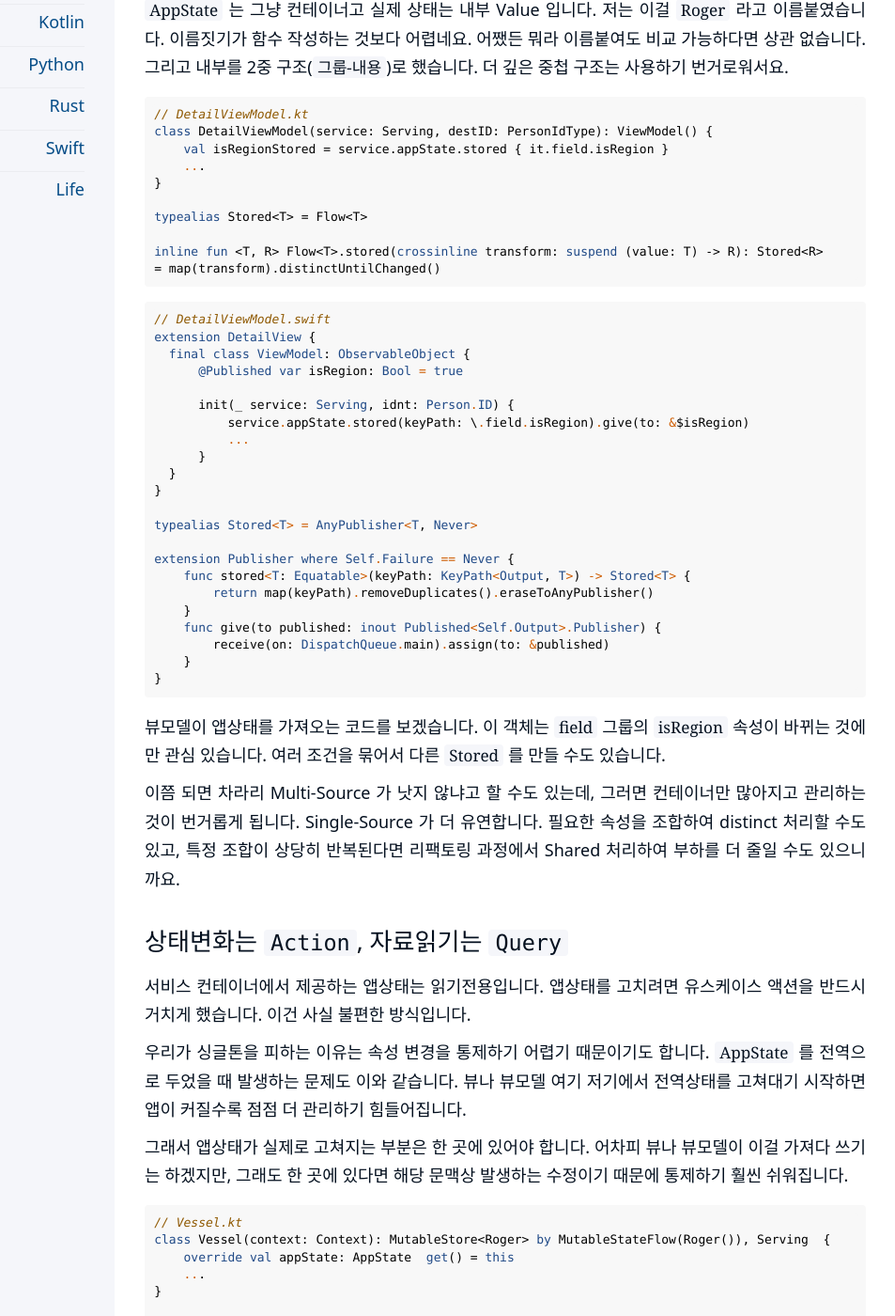
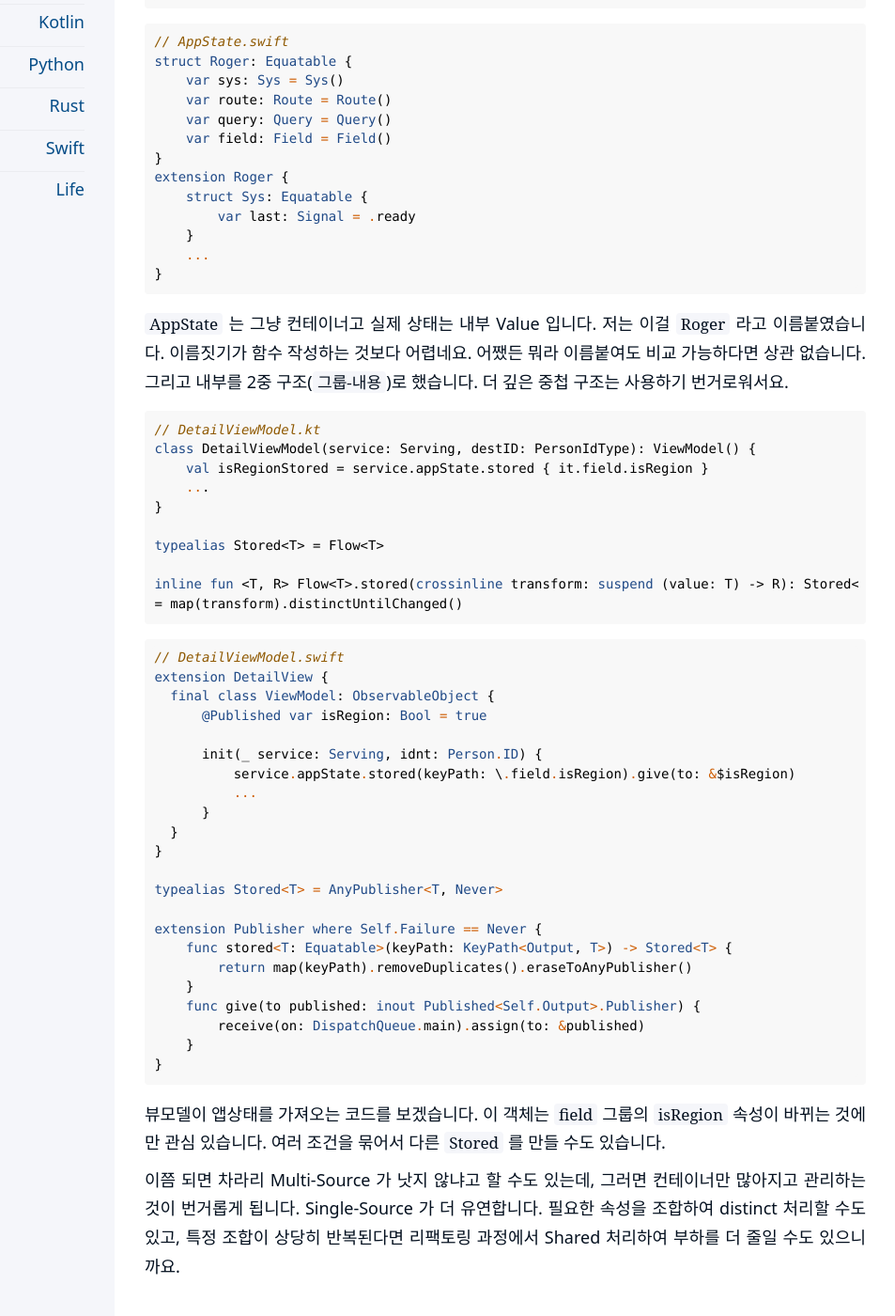
Before and after one commit to kiroshin/kiroshin.github.io, a Jekyll site: the page built from _posts/2024-07-22-hello-pure.md, in a window 1280 px wide and 1400 px high, scrolled down 6880 px. Shown: the whole window at 94% size, without its empty margins (198-1151 px from the left). Built offline with Jekyll 4.4.1, drawn with Linux system fonts in a browser that asks for light colours.

Commit message:
Update _variables.scss

```diff
--- a/_sass/_variables.scss
+++ b/_sass/_variables.scss
@@ -11,7 +11,7 @@
 $radius-tiny-size: 4px;
 $radius-small-size: 8px;
 $radius-half: 50%;
-$text-font-size-code: 13px;
+$text-font-size-code: 14px;
 $text-font-size-small: 17px;
 $text-font-size-medium: 18px;
 $text-font-size-large: 19px;
@@ -21,9 +21,9 @@
 $head-font-h2: 1.45em;
 $head-font-h3: 1.35em;
 
-$serif: ui-serif, -apple-system-ui-serif, source-serif-pro, Georgia, Cambria, "Times New Roman", Times, serif !default;
-$sans-serif: ui-sans-serif, system-ui, -apple-system, BlinkMacSystemFont, "Segoe UI", "Roboto", "Oxygen", "Ubuntu", "Cantarell", "Fira Sans", "Droid Sans", "Helvetica Neue", Arial, sans-serif !default;
-$monospace: ui-monospace, Menlo, Monaco, "Cascadia Mono", "Segoe UI Mono", "Roboto Mono", "Oxygen Mono", "Ubuntu Monospace", "Source Code Pro", "Fira Mono", "Droid Sans Mono", "Courier New", monospace !default;
+$serif: 'Noto Serif KR', 'Noto Serif', ui-serif, serif !default;
+$sans-serif: 'Noto Sans KR', 'Noto Sans', ui-sans-serif, sans-serif !default;
+$monospace: 'SF Mono', 'Source Code Pro', ui-monospace, monospace !default;
 
 $link-color: #044c87;
 $link-color-focus: #00a4d6;
```
